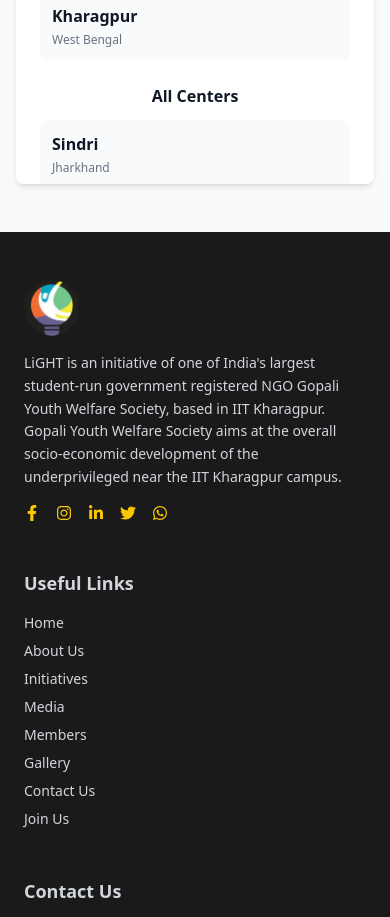
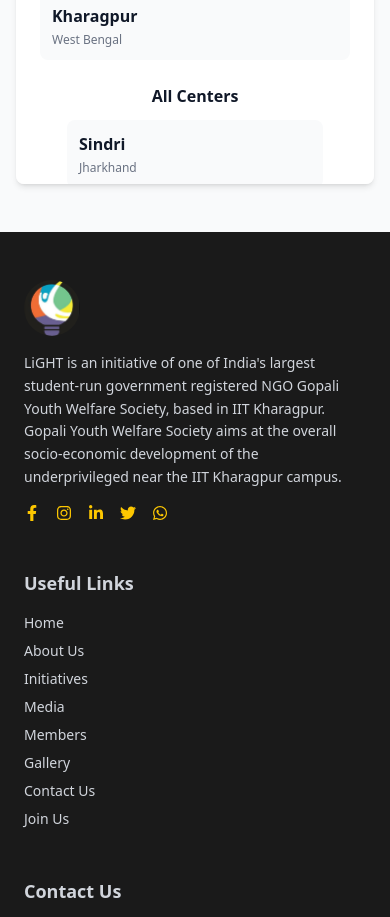
Before and after one commit to GYWS-TechOps/LiGHT-Website, a React (Vite) app: page /centers in a window 390 px wide. Shown: the part 1740-2657 px from the top of the page. Built offline with nearby package versions, Linux system fonts and the light colour scheme.

Commit message:
changed initiatives

```diff
--- a/src/components/joinUs/IncentivesSection.jsx
+++ b/src/components/joinUs/IncentivesSection.jsx
@@ -35,7 +35,7 @@
             ))}
           </div>
 
-          <div className="grid grid-cols-1 sm:grid-cols-2 md:grid-cols-3 gap-6 mb-6 justify-items-center">
+          <div className="flex flex-wrap justify-center gap-2">
             {incentives.slice(4).map((item, index) => (
               <div
                 key={index}
--- a/src/pages/Centers.jsx
+++ b/src/pages/Centers.jsx
@@ -210,11 +210,11 @@
 
                   <div className="text-left">
                     <h4 className="font-semibold text-gray-900 mb-3 text-center">All Centers</h4>
-                    <div className="space-y-2 max-h-96 overflow-y-auto">
+                    <div className="flex flex-wrap justify-center gap-4 max-h-96 overflow-y-auto">
                       {centers.filter(center => center.name !== 'Kharagpur').map((center, idx) => (
                         <button
                           key={idx}
-                          className="w-full text-left bg-gray-50 hover:bg-[rgb(230,197,37)] hover:text-gray-900 rounded-lg p-3 transition-all duration-300 group"
+                          className="flex-shrink-0 w-64 text-left bg-gray-50 hover:bg-[rgb(230,197,37)] hover:text-gray-900 rounded-lg p-3 transition-all duration-300 group"
                           onClick={() => setActiveCenter(center)}
                         >
                           <div className="font-semibold text-gray-900 group-hover:text-gray-900">{center.name}</div>
--- a/src/pages/Home.jsx
+++ b/src/pages/Home.jsx
@@ -4,7 +4,7 @@
 import Reach from '../components/Home/Reach'
 import Events from '../components/Home/Events'
 import Media from '../components/Home/Media'
-import ToTopButton from '../components/Home/ToTopButton'
+import ToTopButton from '../components/ToTopButton'
 
 
 const Home = () => {
--- a/src/pages/Initiatives.jsx
+++ b/src/pages/Initiatives.jsx
@@ -1,6 +1,7 @@
 import React, { useRef, useState } from "react";
 import { ChevronLeft, ChevronRight } from "lucide-react";
 import { eventsData } from "../data/eventsData";
+import ToTopButton from "../components/ToTopButton";
 
 function Initiatives() {
   const sc = useRef();
@@ -240,6 +241,7 @@
           </div>
         </div>
       </div>
+      <ToTopButton />
     </div>
   );
 }
--- a/src/pages/Members.jsx
+++ b/src/pages/Members.jsx
@@ -2,6 +2,7 @@
 import MemberCard from "../components/Members/MemberCard";
 import SemsName from "../components/Members/SemsName";
 import { members } from "../data/members";
+import ToTopButton from "../components/ToTopButton";
 
 export default function Members() {
   return (
@@ -72,8 +73,10 @@
             <div className="w-20 h-1 bg-[rgb(230,197,37)] rounded-full mx-auto mb-8"></div>
           </div>
           <SemsName />
+          <ToTopButton />
         </div>
       </div>
     </div>
+
   );
 }
```
Also changed, not shown: src/components/ToTopButton.jsx (renamed from src/components/Home/ToTopButton.jsx).
